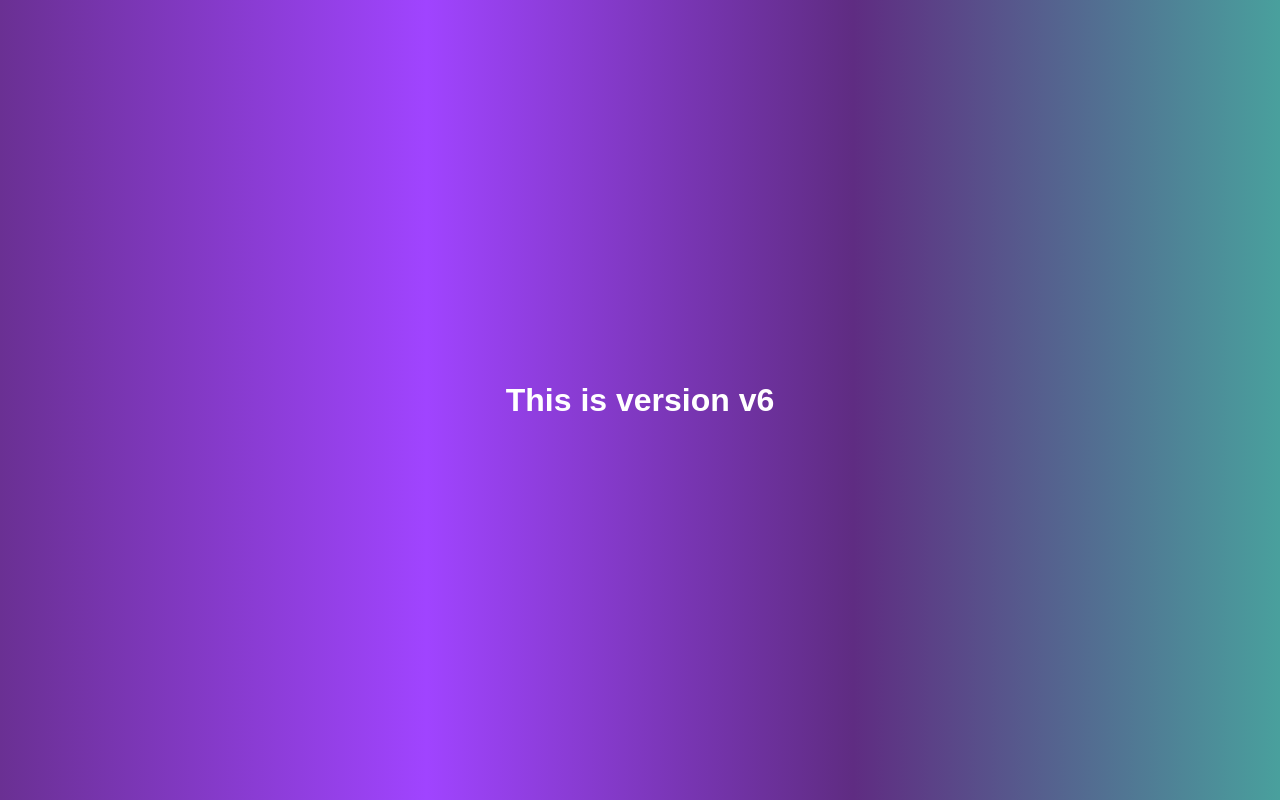
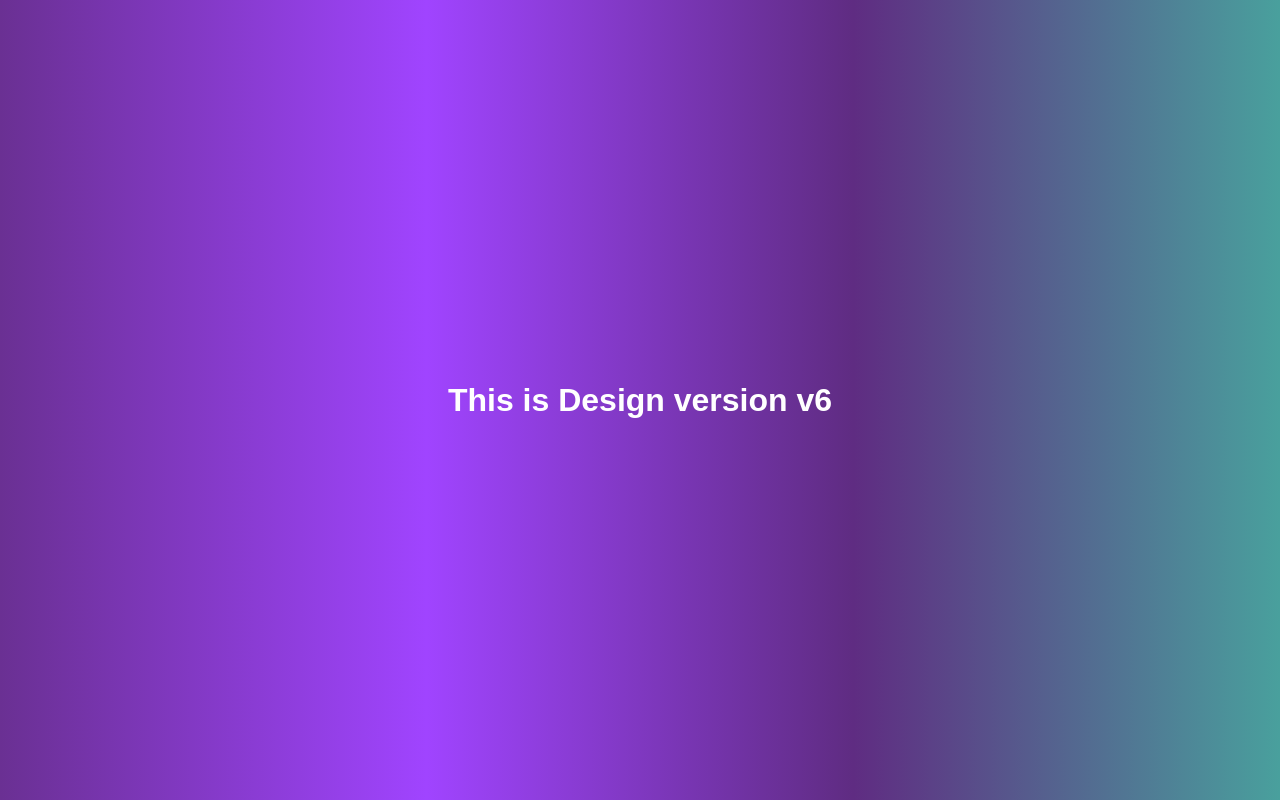
Before and after one commit to PrajwalRajput45/myrepo-, a plain HTML site: page index.html in a window 1280 px wide. Drawn offline with Linux system fonts and the light colour scheme.

Commit message:
changed H1

```diff
--- a/index.html
+++ b/index.html
@@ -7,6 +7,6 @@
      <title></title>
 </head>
 <body>
-    <h1>This is version v6</h1>
+    <h1>This is Design version v6</h1>
 </body>
 </html>
```
